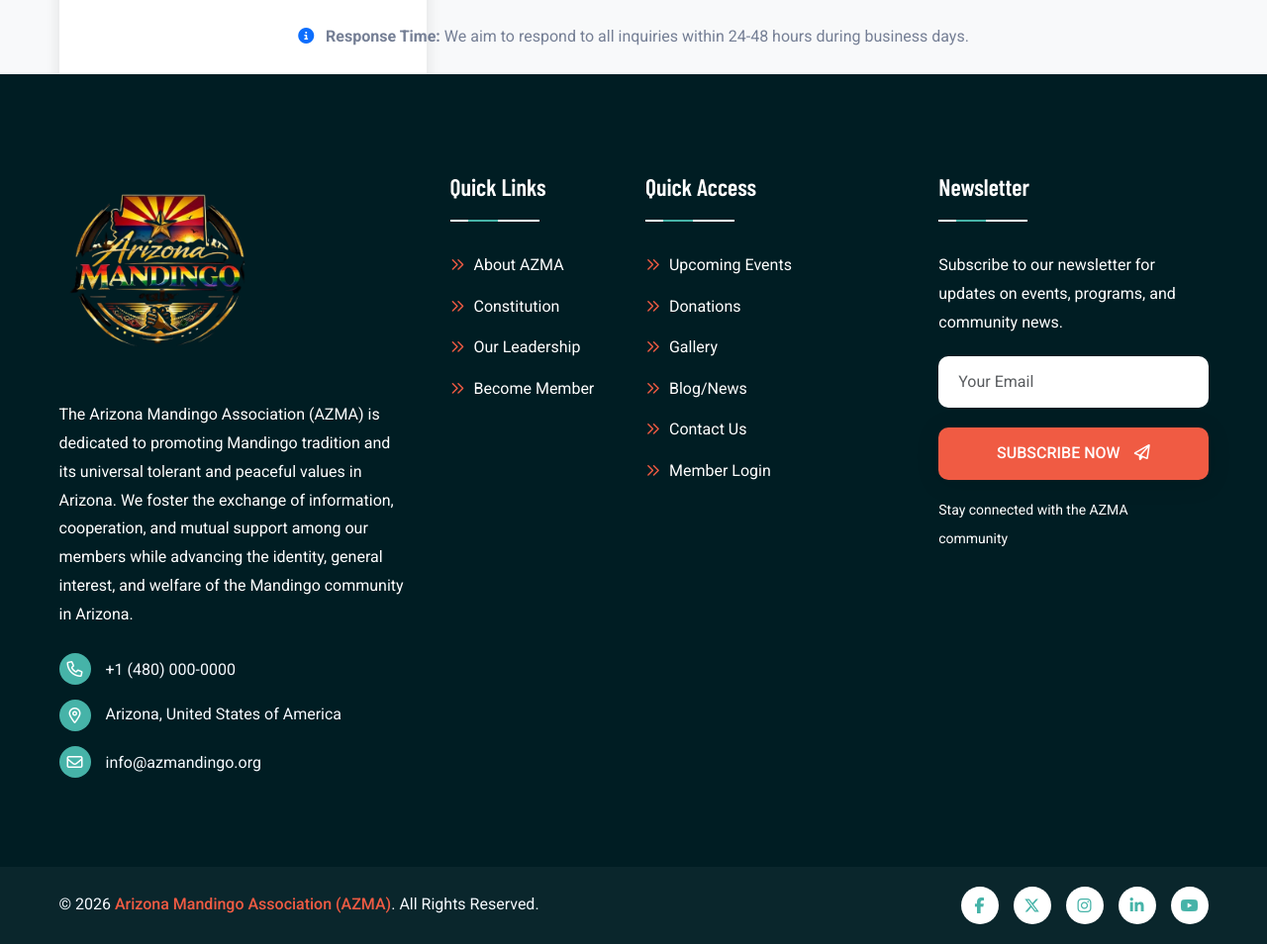
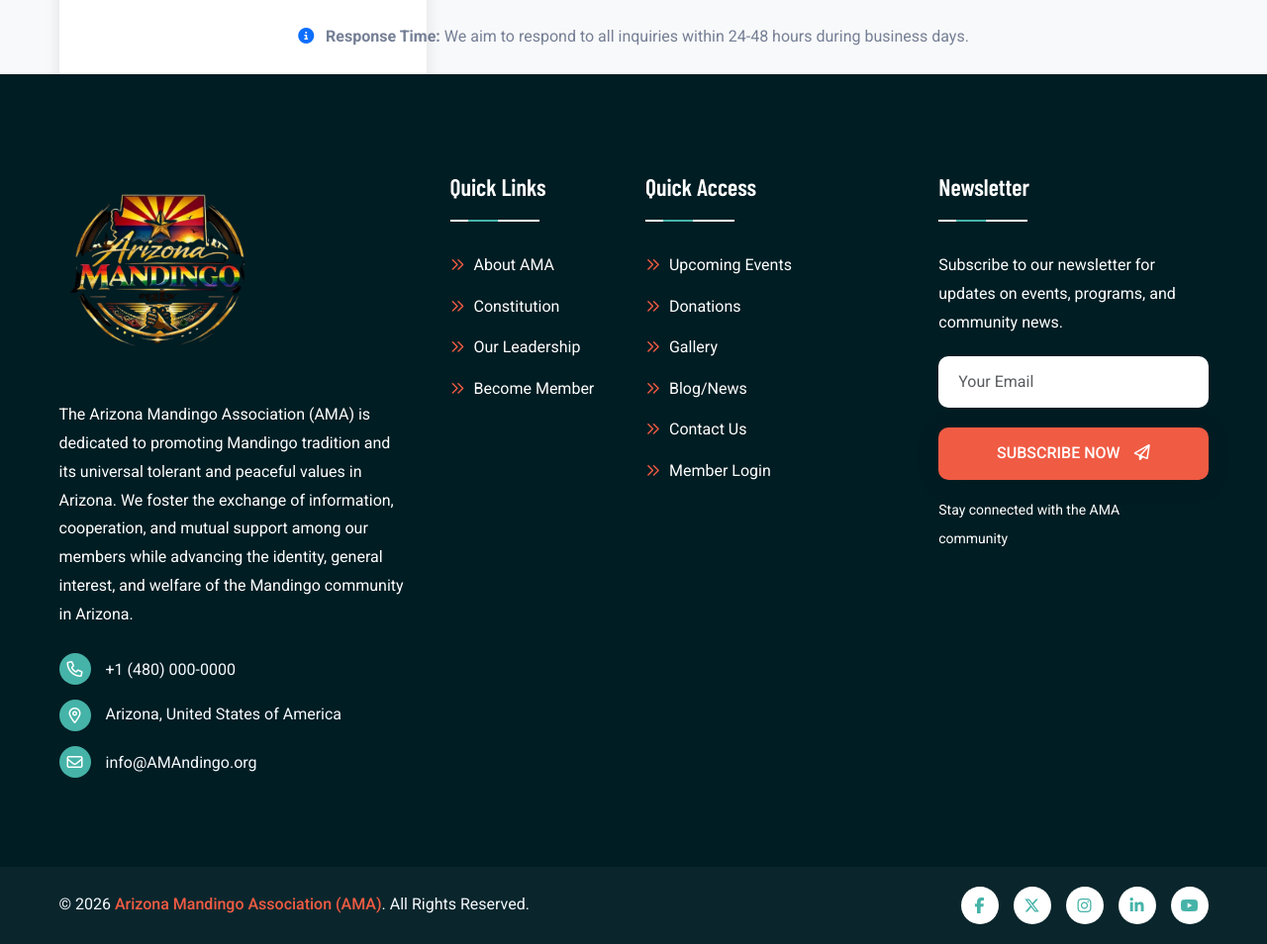
Before and after one commit to Abdulahkenneh/limafe, a Django app: page /communications/contact/ in a window 1280 px wide. Shown: the part 2169-3123 px from the top of the page at 99% size. Run offline with Django 5.2, Linux system fonts and the light colour scheme; some libraries are stand-ins or nearby versions; some web fonts are replaced.

Commit message:
update mandingo platform code

```diff
--- a/templates/base.html
+++ b/templates/base.html
@@ -4,12 +4,12 @@
 <head>
     <meta charset="UTF-8">
     <meta name="viewport" content="width=device-width, initial-scale=1.0">
-    <meta name="description" content="{% block meta_description %}Arizona Mandingo Association (AZMA) - Promoting Mandingo tradition, culture, and community welfare in Arizona through unity, cooperation, and mutual support.{% endblock %}">
-    <meta name="keywords" content="{% block meta_keywords %}AZMA, Arizona Mandingo Association, Mandingo, Arizona, community, association, Mandingo tradition, Mandingo culture, Arizona Mandingo{% endblock %}">
+    <meta name="description" content="{% block meta_description %}Arizona Mandingo Association (AMA) - Promoting Mandingo tradition, culture, and community welfare in Arizona through unity, cooperation, and mutual support.{% endblock %}">
+    <meta name="keywords" content="{% block meta_keywords %}AMA, Arizona Mandingo Association, Mandingo, Arizona, community, association, Mandingo tradition, Mandingo culture, Arizona Mandingo{% endblock %}">
     <meta name="author" content="Arizona Mandingo Association">
 
     <!-- Open Graph -->
-    <meta property="og:title" content="{% block og_title %}Arizona Mandingo Association (AZMA){% endblock %}">
+    <meta property="og:title" content="{% block og_title %}Arizona Mandingo Association (AMA){% endblock %}">
     <meta property="og:description" content="{% block og_description %}Join the Arizona Mandingo Association for community support, cultural preservation, events, and mutual assistance in Arizona.{% endblock %}">
     <meta property="og:type" content="website">
 
@@ -23,7 +23,7 @@
     <!-- Twitter fallback -->
     <meta name="twitter:card" content="summary_large_image">
 
-    <title>{% block title %}AZMA - Arizona Mandingo Association{% endblock %}</title>
+    <title>{% block title %}AMA - Arizona Mandingo Association{% endblock %}</title>
 
     <!-- CSS -->
     <link href="https://cdn.jsdelivr.net/npm/bootstrap@5.3.3/dist/css/bootstrap.min.css" rel="stylesheet">
@@ -104,13 +104,13 @@
                             <ul>
                                 <li>
                                     <div class="header-top-contact-info">
-                                        <p>Welcome! To the Arizona Mandingo Association (AZMA)</p>
+                                        <p>Welcome! To the Arizona Mandingo Association (AMA)</p>
                                     </div>
                                 </li>
                                 <li>
                                     <div class="header-top-contact-info">
-                                        <a href="mailto:info@azmandingo.org"><i class="far fa-envelopes"></i>
-                                            info@azmandingo.org</a>
+                                        <a href="mailto:info@AMAndingo.org"><i class="far fa-envelopes"></i>
+                                            info@AMAndingo.org</a>
                                     </div>
                                 </li>
                                 <li>
@@ -139,7 +139,7 @@
             <nav class="navbar navbar-expand-lg">
                 <div class="container">
                     <a class="navbar-brand" href="{% url 'home' %}">
-                        <img src="{% static 'assets/img/logo/header_logo.png' %}" alt="AZMA logo" style="height:50px;width:50px;background:black">
+                        <img src="{% static 'assets/img/logo/header_logo.png' %}" alt="AMA logo" style="height:50px;width:50px;background:black">
                     </a>
 
                     <!-- Mobile Menu Right -->
@@ -174,7 +174,7 @@
                             <li class="nav-item">
                                 <a class="nav-link active" href="{% url 'home' %}">Home</a>
                             </li>
-                            <li class="nav-item"><a class="nav-link" href="{% url 'about-us' %}">About AZMA</a></li>
+                            <li class="nav-item"><a class="nav-link" href="{% url 'about-us' %}">About AMA</a></li>
                             <li class="nav-item">
                                 <a class="nav-link" href="{% url 'donation_list' %}">Donations</a>
                             </li>
@@ -250,10 +250,10 @@
                     <div class="col-md-6 col-lg-4">
                         <div class="footer-widget-box about-us">
                             <a href="{% url 'home' %}" class="footer-logo">
-                                <img src="{% static 'assets/img/logo/footer_logo.png' %}" alt="AZMA Logo">
+                                <img src="{% static 'assets/img/logo/footer_logo.png' %}" alt="AMA Logo">
                             </a>
                             <p class="mb-4">
-                                The Arizona Mandingo Association (AZMA) is dedicated to promoting Mandingo tradition
+                                The Arizona Mandingo Association (AMA) is dedicated to promoting Mandingo tradition
                                 and its universal tolerant and peaceful values in Arizona. We foster the exchange of
                                 information, cooperation, and mutual support among our members while advancing the
                                 identity, general interest, and welfare of the Mandingo community in Arizona.
@@ -261,7 +261,7 @@
                             <ul class="footer-contact">
                                 <li><a href="tel:+14800000000"><i class="far fa-phone"></i>+1 (480) 000-0000</a></li>
                                 <li><i class="far fa-map-marker-alt"></i>Arizona, United States of America</li>
-                                <li><a href="mailto:info@azmandingo.org"><i class="far fa-envelope"></i>info@azmandingo.org</a></li>
+                                <li><a href="mailto:info@AMAndingo.org"><i class="far fa-envelope"></i>info@AMAndingo.org</a></li>
                             </ul>
                         </div>
                     </div>
@@ -269,7 +269,7 @@
                         <div class="footer-widget-box list">
                             <h4 class="footer-widget-title">Quick Links</h4>
                             <ul class="footer-list">
-                                <li><a href="{% url 'about-us' %}"><i class="fas fa-angle-double-right"></i> About AZMA</a></li>
+                                <li><a href="{% url 'about-us' %}"><i class="fas fa-angle-double-right"></i> About AMA</a></li>
                                 <li><a href="{% url 'terms-of-use' %}"><i class="fas fa-angle-double-right"></i> Constitution</a></li>
                                 <li><a href="{% url 'team_list' %}"><i class="fas fa-angle-double-right"></i> Our Leadership</a></li>
                                 <li><a href="{% url 'membership_create' %}"><i class="fas fa-angle-double-right"></i> Become Member</a></li>
@@ -308,7 +308,7 @@
                                     </form>
                                 </div>
                                 <div class="mt-3">
-                                    <p><small>Stay connected with the AZMA community</small></p>
+                                    <p><small>Stay connected with the AMA community</small></p>
                                 </div>
                             </div>
                         </div>
@@ -322,7 +322,7 @@
                 <div class="row">
                     <div class="col-md-6 align-self-center">
                         <p class="copyright-text">
-                            &copy; {% now "Y" %} <a href="{% url 'home' %}">Arizona Mandingo Association (AZMA)</a>. All Rights Reserved.
+                            &copy; {% now "Y" %} <a href="{% url 'home' %}">Arizona Mandingo Association (AMA)</a>. All Rights Reserved.
                         </p>
                     </div>
                     <div class="col-md-6 align-self-center">
--- a/templates/contact.html
+++ b/templates/contact.html
@@ -3,11 +3,11 @@
 
 {% block title %}{{ block.super }} - Contact Us{% endblock %}
 
-{% block meta_description %}Contact the Arizona Mandingo Association (AZMA). Get in touch with our team for membership inquiries, event information, donations, or general questions about our community in Arizona.{% endblock %}
+{% block meta_description %}Contact the Arizona Mandingo Association (AMA). Get in touch with our team for membership inquiries, event information, donations, or general questions about our community in Arizona.{% endblock %}
 
-{% block meta_keywords %}AZMA contact, Arizona Mandingo Association contact, get in touch, contact form, reach out, Mandingo community Arizona, Arizona Mandingo{% endblock %}
+{% block meta_keywords %}AMA contact, Arizona Mandingo Association contact, get in touch, contact form, reach out, Mandingo community Arizona, Arizona Mandingo{% endblock %}
 
-{% block og_title %}Contact AZMA - Arizona Mandingo Association{% endblock %}
+{% block og_title %}Contact AMA - Arizona Mandingo Association{% endblock %}
 {% block og_description %}Get in touch with the Arizona Mandingo Association. Contact our team for membership inquiries, event information, donations, or general questions about our community in Arizona.{% endblock %}
 
 {% block extra_head %}
@@ -105,7 +105,7 @@
     <div class="container">
         <div class="row">
             <div class="col-12">
-                <h1 class="display-4 mb-4">Get In Touch With AZMA</h1>
+                <h1 class="display-4 mb-4">Get In Touch With AMA</h1>
                 <p class="lead mb-0">We're here to help! Reach out to us for any questions about membership, events, donations, or community matters in Arizona.</p>
             </div>
         </div>
@@ -184,11 +184,11 @@
                     </p>
                     <p class="mb-0">
                         <i class="fas fa-envelope me-2 text-primary"></i>
-                        <a href="mailto:info@azmandingo.org" class="text-decoration-none">info@azmandingo.org</a>
+                        <a href="mailto:info@AMAndingo.org" class="text-decoration-none">info@AMAndingo.org</a>
                     </p>
                     <p class="mt-3 mb-0">
                         <i class="fas fa-globe me-2 text-primary"></i>
-                        <a href="#" class="text-decoration-none">www.azmandingo.org</a>
+                        <a href="#" class="text-decoration-none">www.AMAndingo.org</a>
                     </p>
                 </div>
             </div>
```
Also changed, not shown: limaficonf/settings.py (+6 -6 lines), templates/about.html (+8 -8 lines), templates/home.html (+4 -4 lines), templates/terms.html (+5 -5 lines), db.sqlite3, limafiapp/migrations/0012_alter_booking_verification_code.py (added), limafiapp/migrations/0013_alter_booking_verification_code.py (added), media/sliders/WhatsApp_Image_2026-10-16_at_18_HfsTIXG.31.53.jpeg (added).
